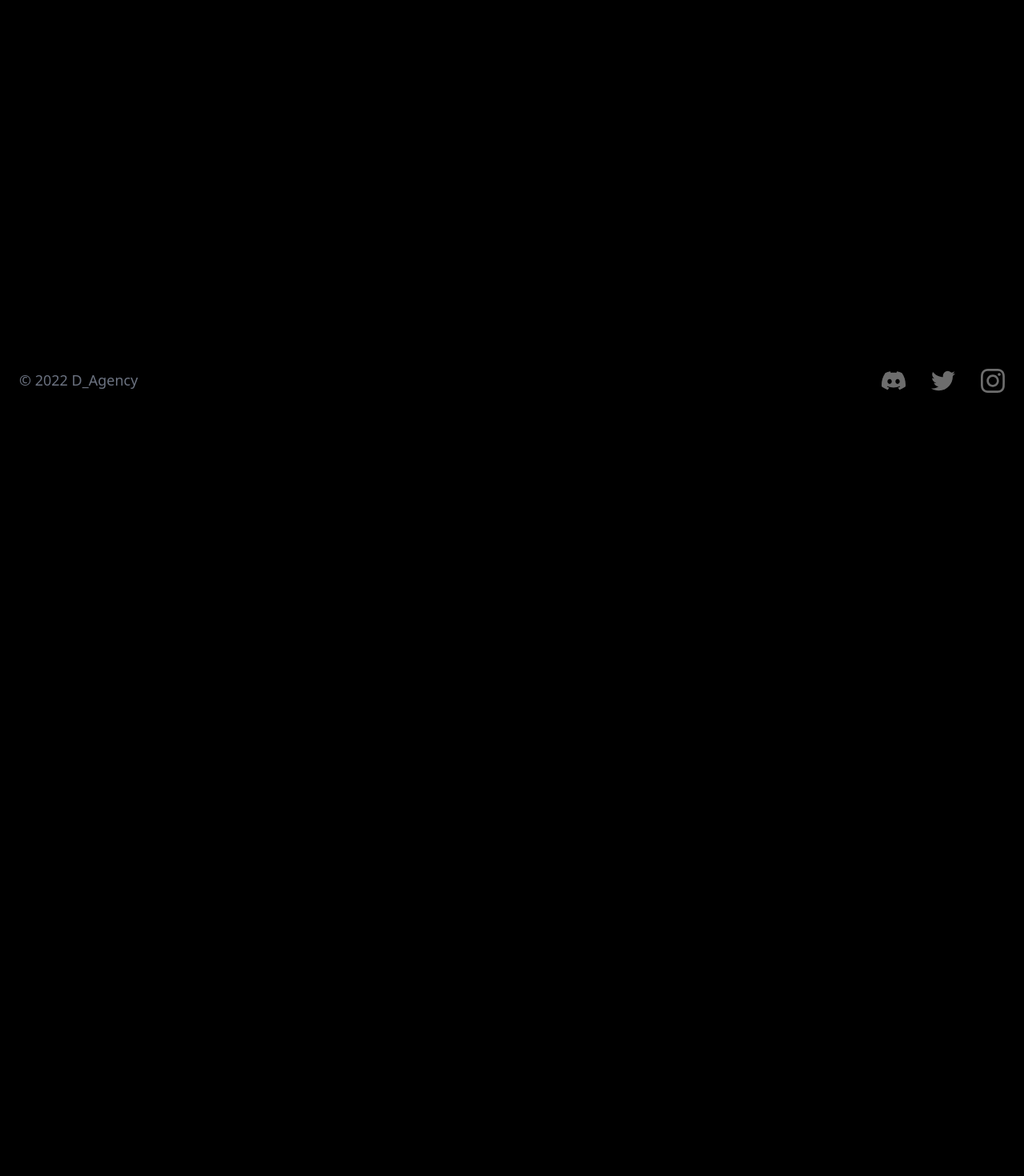
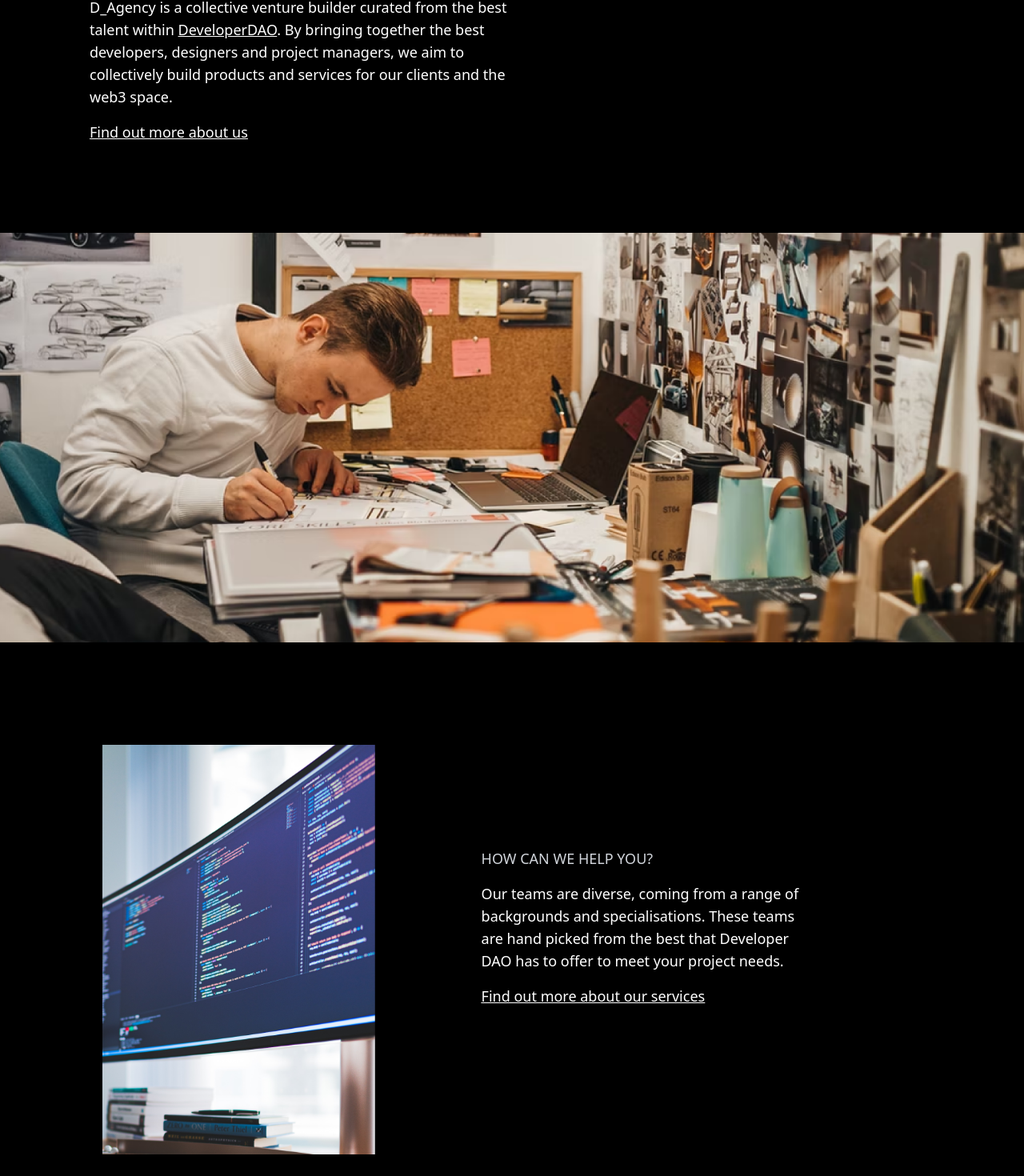
Before and after one commit to DD-AG3NCY/agency-landing, a Next.js app: page / in a window 1280 px wide. Shown: the part 271-1741 px from the top of the page at 80% size. Before the commit the page ends 800 px from the top, so only its background shows below. Built offline with nearby package versions, Linux system fonts and the light colour scheme.

Commit message:
Added body component and remaining content to landing page

```diff
--- /dev/null
+++ b/components/Body.jsx
@@ -0,0 +1,17 @@
+const Body = (props) => {
+    return (
+        <div>
+            <div className="text-gray-300 pb-4">
+                {props.headlineText}
+            </div>
+            <div>
+                {props.bodyText}
+            </div>
+            <div className="pt-4 underline">
+                {props.bottomText}
+            </div>
+        </div>
+    )
+}
+
+export default Body;
--- a/components/Footer.jsx
+++ b/components/Footer.jsx
@@ -3,7 +3,7 @@ import Image from "next/image";
 const Footer = () => {
     return (
         <header>
-            <nav className="fixed w-full bottom-0 pb-4">
+            <nav className="sticky bottom-0 left-0 w-full pb-4 mt-20">
                 <div className="flex flex-row items-center mb-4">
                     <div className="flex ml-6 md:mr-20 md:mr-0 text-gray-500 text-md md:text-lg whitespace-nowrap">
                         © 2022 D_Agency
--- a/pages/index.js
+++ b/pages/index.js
@@ -1,6 +1,8 @@
 import Head from 'next/head'
 import Header from "../components/Header";
 import Footer from "../components/Footer";
+import Body from "../components/Body";
+import Image from "next/image";
 
 export default function Home() {
     return (
@@ -12,7 +14,29 @@ export default function Home() {
             </Head>
             <Header/>
             <main>
-                body component goes here
+                <div className="flex m-16 lg:pr-128 md:m-28 text-sm md:text-lg">
+                    <Body headlineText="WHO WE ARE"
+                          bodyText={<div>D_Agency is a collective venture builder curated from the best talent within <a
+                              className="underline">DeveloperDAO</a>. By bringing
+                              together the best developers, designers and project managers, we aim to collectively build
+                              products and
+                              services for our clients and the web3 space.</div>} bottomText={<a
+                        href="#">Find out more about us</a>}/>
+                </div>
+                <div className="relative w-full h-40 md:h-96 lg:h-128 mb-20">
+                    <Image src={"/person-writing.png"} alt="Person writing" layout="fill"/>
+                </div>
+                <div className="flex m-8 md:m-28 lg:m-32">
+                    <div className="relative w-[60rem] md:w-[80rem] h-72 md:h-96 lg:h-128">
+                        <Image src={"/computer-screen.png"} alt="Computer screen" layout="fill"/>
+                    </div>
+                    <div className="flex ml-4 md:m-14 lg:m-32 text-sm md:text-lg">
+                        <Body headlineText="HOW CAN WE HELP YOU?"
+                              bodyText="Our teams are diverse, coming from a range of backgrounds and specialisations. These teams are hand picked from the best that Developer DAO has to offer to meet your project needs."
+                              bottomText={<a
+                                  href="#">Find out more about our services</a>}/>
+                    </div>
+                </div>
             </main>
             <footer>
                 <Footer/>
--- a/tailwind.config.js
+++ b/tailwind.config.js
@@ -12,6 +12,9 @@ module.exports = {
       fontSize: {
         'xxs': '.625rem',
       },
+      spacing: {
+        '128': '32rem',
+      }
     },
   },
   plugins: [],
```
Also changed, not shown: public/computer-screen.png (added), public/person-writing.png (added).
